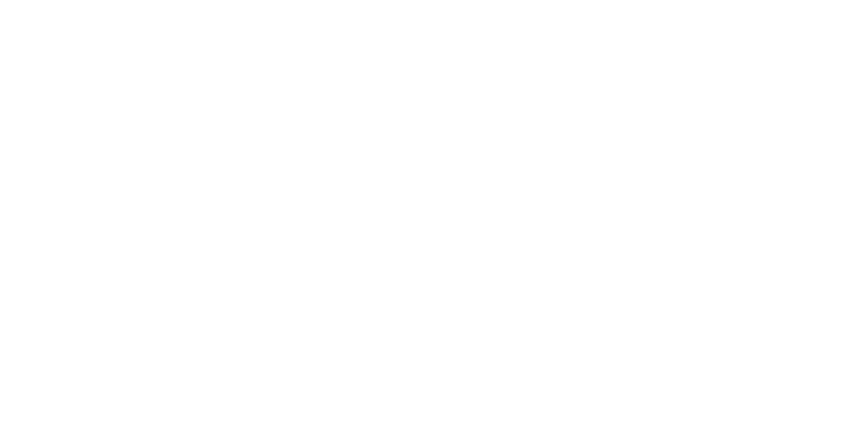
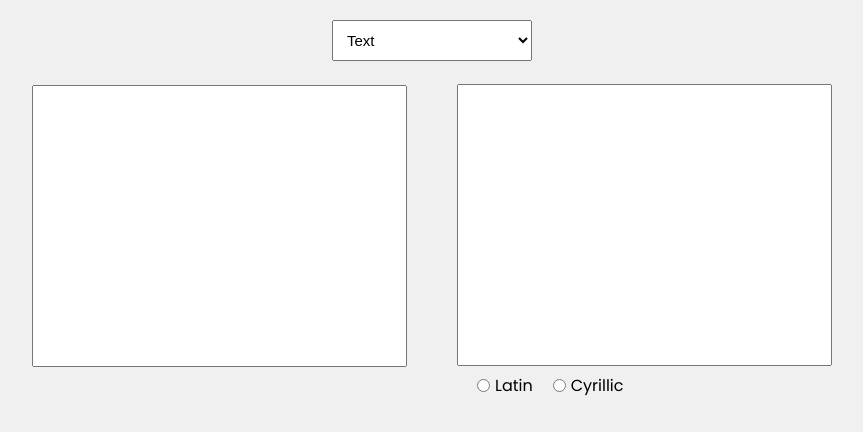
Before and after one commit to dontbeidle/converter, a plain HTML site: page index.html in a window 1280 px wide. Shown: the whole page, without its empty margins (208-1071 px from the left). Drawn offline with Linux system fonts and the light colour scheme.

Commit message:
Add CSS styles and HTML structure for converter interface

```diff
--- a/css/styles.css
+++ b/css/styles.css
@@ -0,0 +1,75 @@
+* {
+  margin: 0;
+  padding: 0;
+  box-sizing: border-box;
+}
+
+html {
+  font-size: 62.5%;
+}
+body {
+  font-family: "Poppins", sans-serif;
+  font-size: 1.6rem;
+  background-color: #f0f0f0;
+}
+.converter-container {
+  max-width: 80rem;
+  width: 100%;
+  margin: 0 auto;
+}
+.converter-select {
+  width: 20rem;
+  padding: 1rem;
+  font-size: 1.5rem;
+}
+.converter-select .converter-select-option {
+  width: 100%;
+  padding: 1rem;
+  font-family: "Poppins", sans-serif;
+  font-size: 1.7rem;
+  border-radius: 0.5rem;
+  border: none;
+  background-color: #fff;
+}
+.converter-options-wrapper {
+  display: flex;
+  justify-content: center;
+  align-items: center;
+  gap: 2rem;
+  margin-top: 2rem;
+}
+.converter-body {
+  display: flex;
+  justify-content: center;
+  align-items: center;
+  background-color: #f0f0f0;
+  gap: 5rem;
+}
+.converter-text-field-wrapper {
+  max-width: 40rem;
+  width: 100%;
+}
+
+.converter-text-field-wrapper:last-child {
+  margin-top: 2.3rem;
+}
+.converter-text-field {
+  width: 100%;
+  padding: 1rem;
+  font-family: "Poppins", sans-serif;
+  font-size: 1.7rem;
+  resize: none;
+}
+
+.choose-type-wrapper {
+  display: flex;
+  align-items: center;
+  gap: 2rem;
+  padding-left: 2rem;
+}
+
+.choose-type-wrapper .option {
+  display: flex;
+  align-items: center;
+  gap: 0.5rem;
+}
--- a/index.html
+++ b/index.html
@@ -3,8 +3,56 @@
   <head>
     <meta charset="UTF-8" />
     <meta name="viewport" content="width=device-width, initial-scale=1.0" />
+    <link rel="preconnect" href="https://fonts.googleapis.com" />
+    <link rel="preconnect" href="https://fonts.gstatic.com" crossorigin />
+    <link
+      href="https://fonts.googleapis.com/css2?family=Poppins:ital,wght@0,100;0,200;0,300;0,400;0,500;0,600;0,700;0,800;0,900;1,100;1,200;1,300;1,400;1,500;1,600;1,700;1,800;1,900&display=swap"
+      rel="stylesheet"
+    />
     <link rel="stylesheet" href="css/styles.css" />
     <title>Converter</title>
   </head>
-  <body></body>
+  <body>
+    <div class="converter-container">
+      <div class="converter-options-wrapper">
+        <select name="" id="converter-select-option" class="converter-select">
+          <option value="text" class="converter-select-option">Text</option>
+          <option value="numbers" class="converter-select-option">
+            Numbers
+          </option>
+        </select>
+      </div>
+      <div class="converter-body">
+        <div class="converter-text-field-wrapper">
+          <textarea
+            name="text-field-one"
+            id="text-field-one"
+            class="converter-text-field"
+            cols="30"
+            rows="10"
+          ></textarea>
+        </div>
+        <div class="converter-text-field-wrapper">
+          <textarea
+            name="text-field-two"
+            id="text-field-two"
+            class="converter-text-field"
+            cols="30"
+            rows="10"
+          ></textarea>
+          <div class="choose-type-wrapper">
+            <div class="option">
+              <input type="radio" id="latin" name="script-type" />
+              <label for="latin">Latin</label>
+            </div>
+            <div class="option">
+              <input type="radio" id="cyrillic" name="script-type" />
+              <label for="cyrillic">Cyrillic</label>
+            </div>
+          </div>
+        </div>
+      </div>
+    </div>
+    <script src="js/script.js"></script>
+  </body>
 </html>
```
